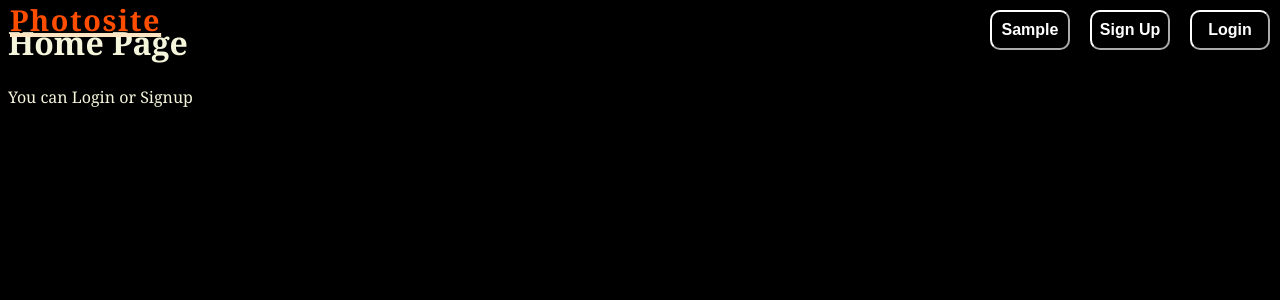
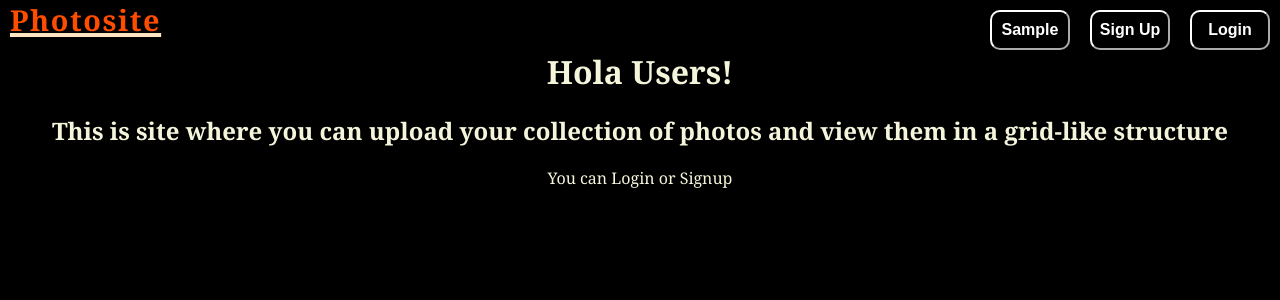
Before and after one commit to RhutvijChiplunkar/Photosite, a React (Create React App) app: page / in a window 1280 px wide. Shown: the top 300 px of the page. Built offline with nearby package versions, Linux system fonts and the light colour scheme; no server answers.

Commit message:
Css added for home

```diff
--- /dev/null
+++ b/src/comps/Home/Home.css
@@ -0,0 +1,9 @@
+h1{
+    margin-top: 50px;
+    text-align: center;
+    color: beige;
+}
+p,h2{
+    text-align: center;
+    color: beige;
+}
--- a/src/comps/Home/Home.js
+++ b/src/comps/Home/Home.js
@@ -1,18 +1,18 @@
 import React,{useContext} from 'react';
 import {Link} from "react-router-dom";
 import { AuthContext } from '../Auth/Auth';
+import './Home.css';
 
 const Home = () => {
     const{currentUser}=useContext(AuthContext)
     return (
         <div>
-
-            <h1>Home Page</h1>
+            <h1>Hola Users!</h1>
+            <h2>This is site where you can upload your collection of photos and view them in a grid-like structure</h2>
             {currentUser?
                 (<p>You are logged in-<Link to="/dashboard">View Your Dashboard</Link></p>):
                 (<p>You can Login or Signup</p>)
             }
-
         </div>
      );
 }
```
